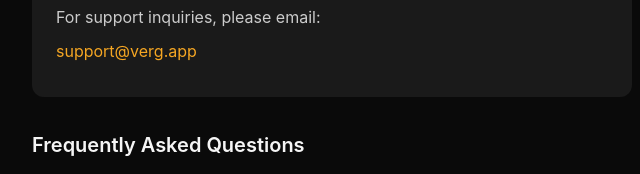
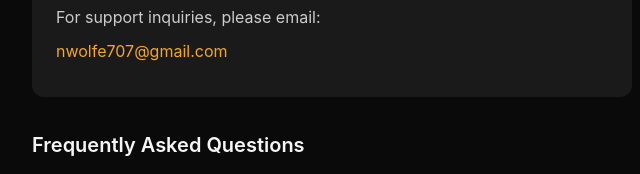
Before and after one commit to nolanwolfe/verg, a plain HTML site: page docs/support/index.html in a window 1280 px wide. Shown: the part 209-383 px from the top of the page, 308-948 px from the left. Drawn offline with Linux system fonts and the light colour scheme.

Commit message:
Update support email address in contact section

```diff
--- a/docs/support/index.html
+++ b/docs/support/index.html
@@ -86,7 +86,7 @@
         <div class="contact-box">
             <p><strong>Contact Us</strong></p>
             <p>For support inquiries, please email:</p>
-            <p><a href="mailto:support@verg.app">support@verg.app</a></p>
+            <p><a href="mailto:nwolfe707@gmail.com">nwolfe707@gmail.com</a></p>
         </div>
 
         <h2>Frequently Asked Questions</h2>
```
